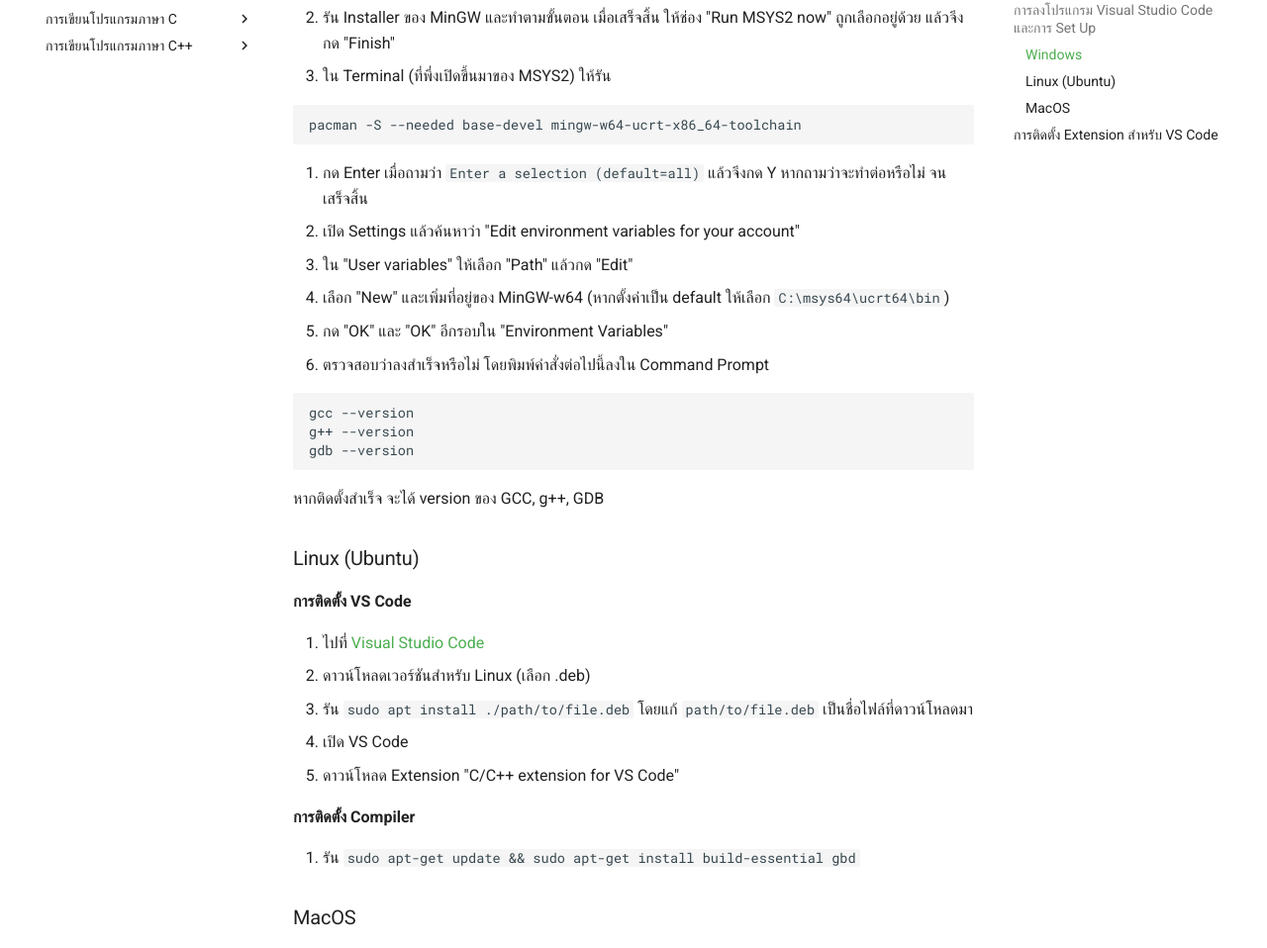
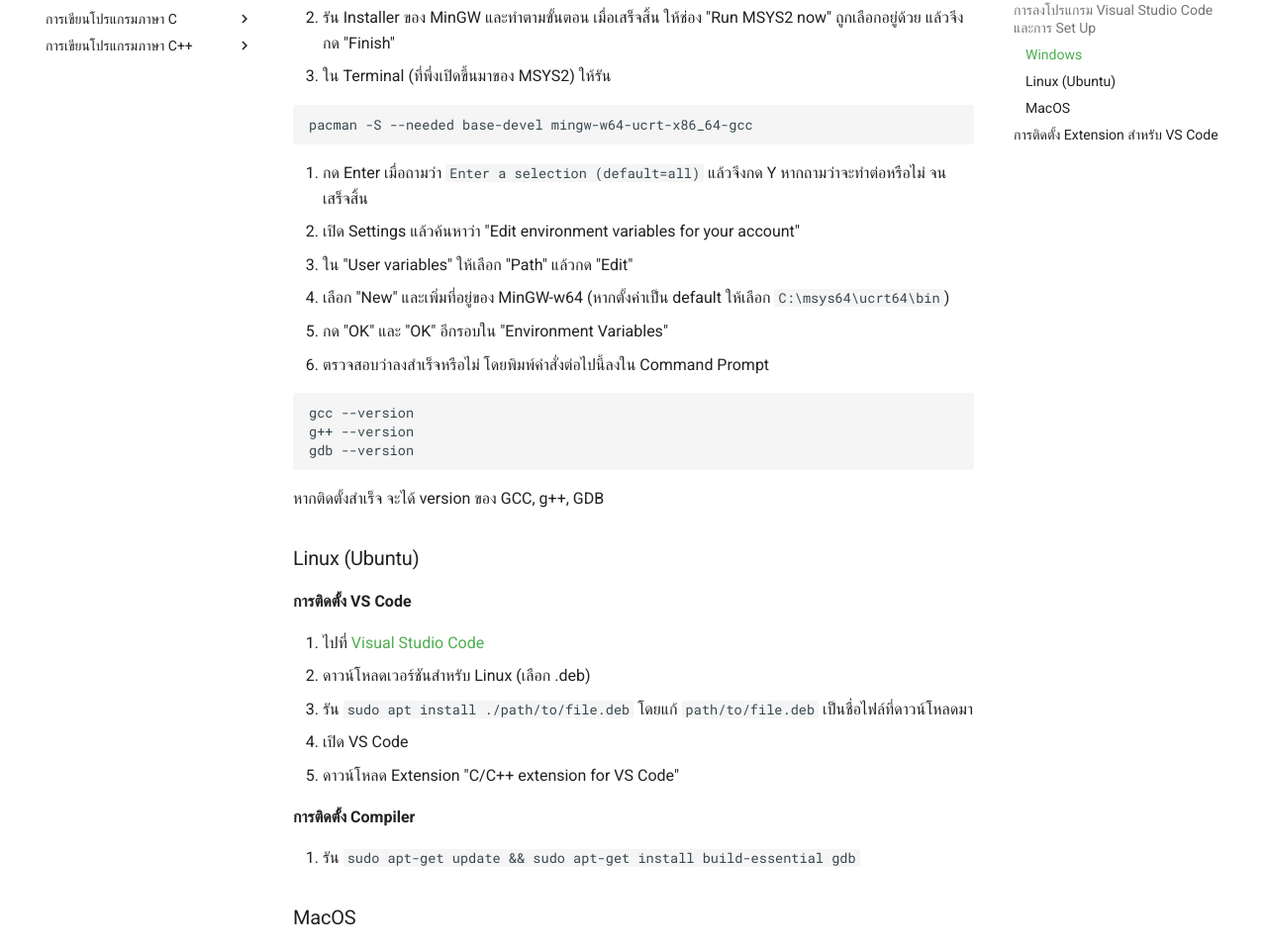
Before and after one commit to thai-cp/thai-cp.github.io, an MkDocs documentation site: the page built from docs/prog-basic/run-code.md, in a window 1280 px wide and 1400 px high, scrolled down 858 px. Shown: the part 143-1101 px from the top of the window at 99% size. Built offline with MkDocs 1.6.1 and Material for MkDocs 9.7.7, drawn with Linux system fonts in a browser that asks for light colours; comment, search, counter and statistics services are not loaded.

Commit message:
Only install gcc instead of the whole toolchain
IMO you should only install the gcc toolchain instead of the whole ucrt64 toolchain

````diff
--- a/docs/prog-basic/run-code.md
+++ b/docs/prog-basic/run-code.md
@@ -35,7 +35,7 @@ level:
 3. ใน Terminal (ที่พึ่งเปิดขึ้นมาของ MSYS2) ให้รัน
 
 ```shell
-pacman -S --needed base-devel mingw-w64-ucrt-x86_64-toolchain
+pacman -S --needed base-devel mingw-w64-ucrt-x86_64-gcc
 ```
 
 4. กด Enter เมื่อถามว่า `Enter a selection (default=all)` แล้วจึงกด Y หากถามว่าจะทำต่อหรือไม่ จนเสร็จสิ้น
@@ -65,7 +65,7 @@ gdb --version
 
 **การติดตั้ง Compiler**
 
-1. รัน `sudo apt-get update && sudo apt-get install build-essential gbd`
+1. รัน `sudo apt-get update && sudo apt-get install build-essential gdb`
 
 ### MacOS
 
````
